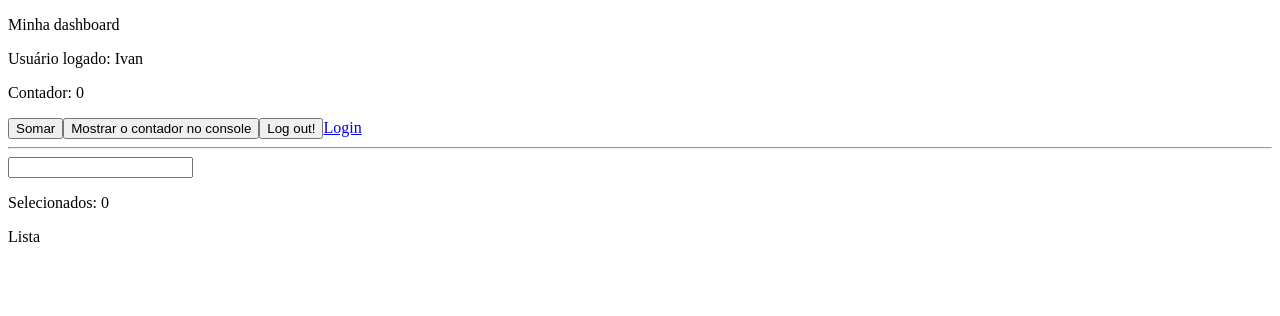
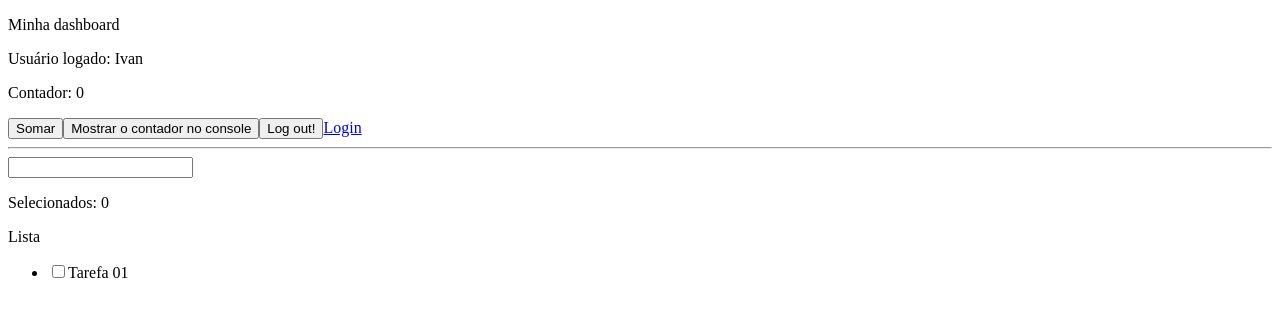
Before and after one commit to iguimaraesf/aulas-react, a React (Create React App) app: page /pagina-inicial in a window 1280 px wide. Shown: the top 316 px of the page. Built offline with nearby package versions, Linux system fonts and the light colour scheme; data requests are answered from the project's data file.

Commit message:
feat: [Aula25] listagem

```diff
--- a/package.json
+++ b/package.json
@@ -28,7 +28,7 @@
     "build-webpack": "webpack",
     "test": "react-scripts test",
     "eject": "react-scripts eject",
-    "mock": "json-server --watch ./mock/db.json --port 3333"
+    "mock": "json-server --watch ./mock/db.json --port 3333 --host 0.0.0.0"
   },
   "eslintConfig": {
     "extends": [
--- a/src/pages/dashboard/Dashboard.tsx
+++ b/src/pages/dashboard/Dashboard.tsx
@@ -1,12 +1,9 @@
-import { useCallback, useRef, useState } from "react"
+import { useCallback, useEffect, useRef, useState } from "react"
 import { Link } from "react-router-dom"
 import { useUsuarioLogado } from "../../shared/hooks"
+import { ApiException } from "../../shared/services/api/apiException"
+import { ItemTarefa, TarefaService } from "../../shared/services/api/tarefas/tarefaService"
 
-interface ItemTarefa {
-    id: number,
-    title: string
-    isCompleted: boolean
-}
 export const Dashboard = () => {
     // contador somente para exemplo do useRef
     const counterRef = useRef({counter: 0})
@@ -14,6 +11,16 @@ export const Dashboard = () => {
     const {nomeDoUsuario, logout} = useUsuarioLogado()
 
     const [lista, setLista] = useState<ItemTarefa[]>([])
+    useEffect(() => {
+        TarefaService.getAll()
+            .then((result) => {
+                if (result instanceof ApiException) {
+                    alert(result.message)
+                } else {
+                    setLista(result)
+                }
+            })
+    }, [])
     const handleAdicionarLista: React.KeyboardEventHandler<HTMLInputElement> = useCallback((e) => {
         // precisa colocar o valor numa constante primeiro
         // porque se usar direto "e.currentTarget.value" como retorno da arrow-function,
--- a/src/shared/services/api/tarefas/tarefaService.ts
+++ b/src/shared/services/api/tarefas/tarefaService.ts
@@ -1,8 +1,7 @@
 import { Api } from "../apiConfig"
 import { ApiException } from "../apiException"
 
-// TODO Isto está duplicado... por enquanto.
-interface ItemTarefa {
+export interface ItemTarefa {
     id: number,
     title: string
     isCompleted: boolean
```
